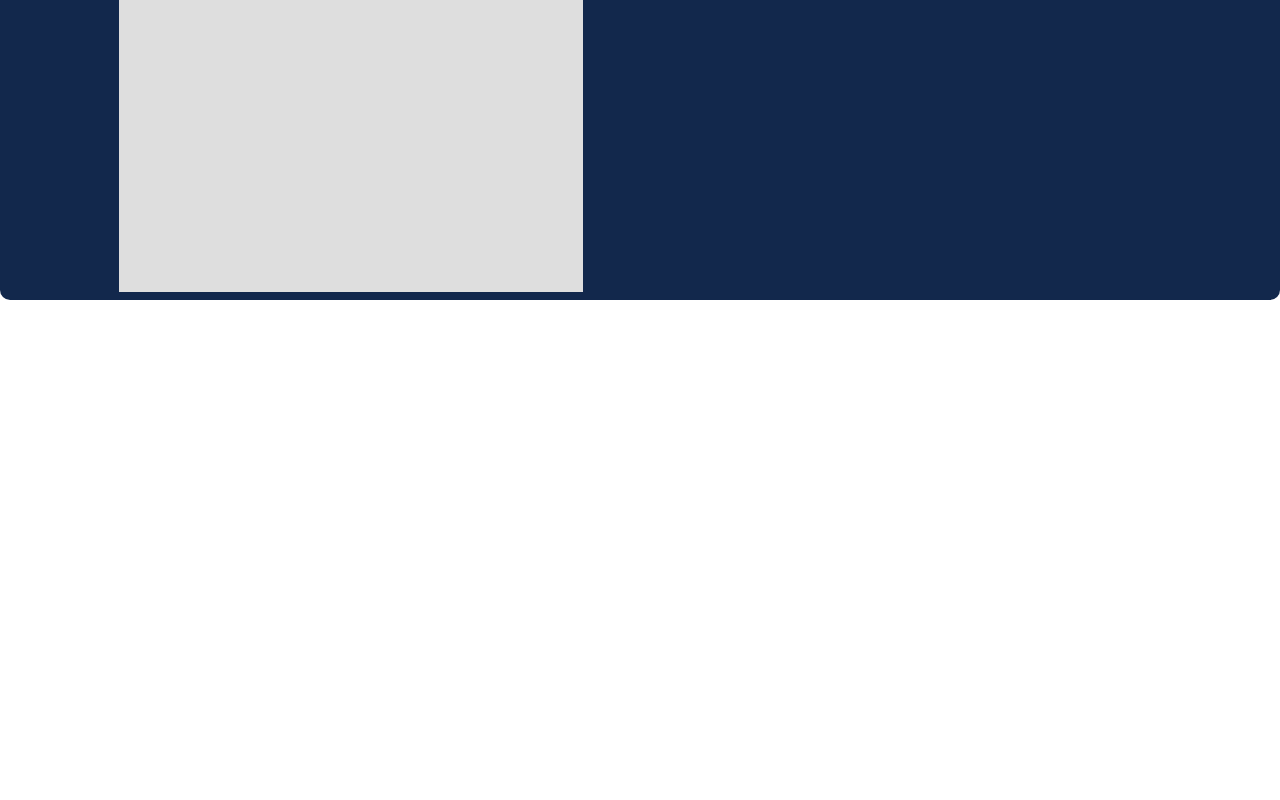
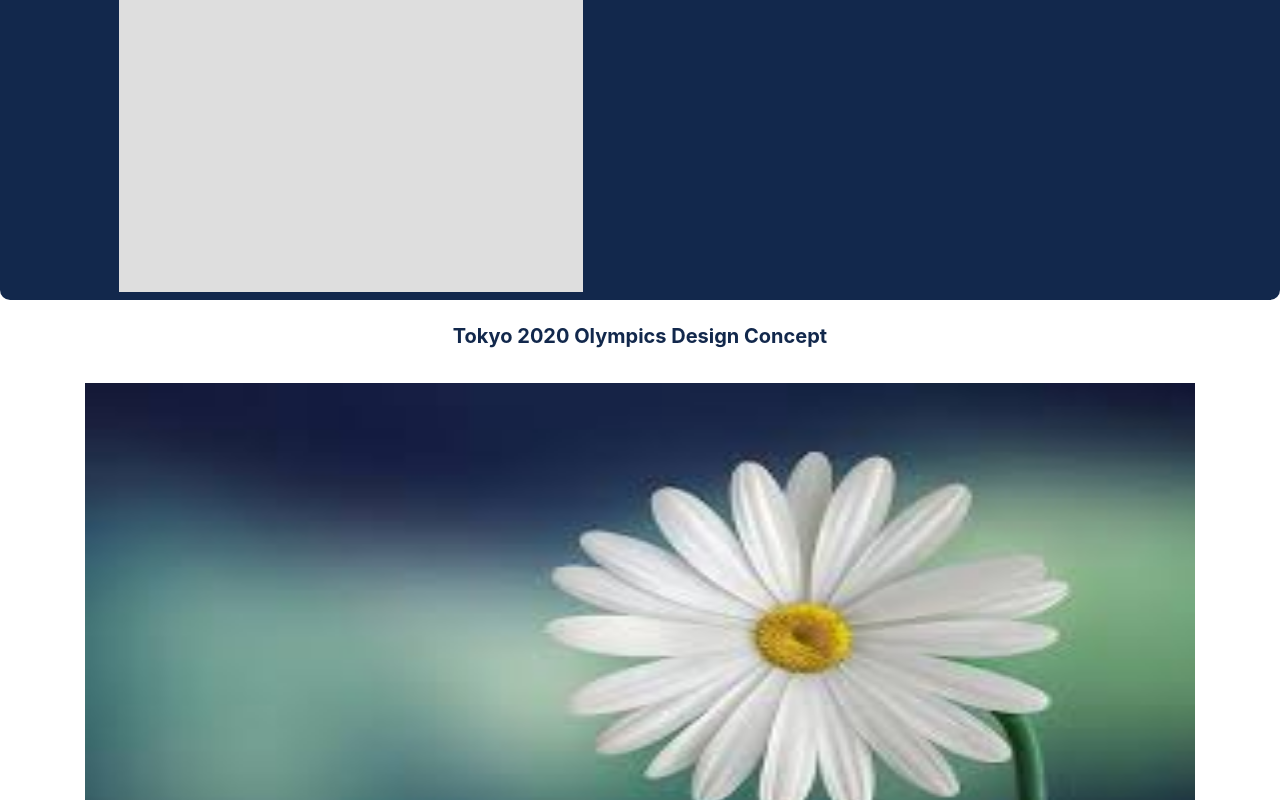
Before and after one commit to thurnye/nai-temp, a React (Create React App) app: page /branding in a window 1280 px wide. Shown: the part 444-1244 px from the top of the page. Before the commit the page ends 800 px from the top, so only its background shows below. Built offline with nearby package versions, Linux system fonts and the light colour scheme.

Commit message:
branding done

```diff
--- a/src/components/NavBar/nav.css
+++ b/src/components/NavBar/nav.css
@@ -1,7 +1,8 @@
 .navbar{
-    position: fixed;
+    /* position: fixed; */
     z-index: 20;
     width: -webkit-fill-available;
+    /* margin-top: -32px; */
 }
 nav{
     position: fixed;
--- /dev/null
+++ b/src/container/Branding/branding.css
@@ -0,0 +1,21 @@
+.branding{
+    color: #12284C;
+    text-align: center;
+}
+.branding article{
+    height: 100vh
+}
+.branding .olympics{
+    font-weight: 700;
+    margin-bottom: -21px;
+    margin-top: 3vh;
+}
+.branding .carousel{
+    margin-top: 7vh;
+}
+.branding .carousel-item{
+    margin-bottom: 8vh;
+}
+.branding .branding-update{
+    font-weight: 700;
+}
--- a/src/container/Branding/branding.jsx
+++ b/src/container/Branding/branding.jsx
@@ -1,11 +1,89 @@
 import React from 'react';
 import Nav from '../../components/NavBar/nav'
+import Carousel from 'react-bootstrap/Carousel';
+import Flower1 from '../../public/images/flower1.jpeg'
+import Flower2 from '../../public/images/flower2.jpeg'
+import Flower3 from '../../public/images/flower3.jpeg'
+import Flower4 from '../../public/images/flower4.jpeg'
+import Flower5 from '../../public/images/flower5.jpeg'
+import './branding.css'
 
 export default function branding() {
     return (
-        <div>
+        <section className="branding">
             <Nav />
-            this is branding
-        </div>
+            <article>
+                <div className="container">
+                    <h5 className="olympics">Tokyo 2020 Olympics Design Concept</h5>
+                </div>
+                <div className="container">
+                    <Carousel>
+                        <Carousel.Item interval={5000}>
+                            <img className="d-block w-100" src={Flower1} alt="First slide" style={{height: "65vh"}}/>
+                        </Carousel.Item>
+                        <Carousel.Item interval={5000}>
+                            <img className="d-block w-100" src={Flower2} alt="First slide" style={{height: "65vh"}}/>
+                        </Carousel.Item>
+                        <Carousel.Item interval={5000}>
+                            <img className="d-block w-100" src={Flower3} alt="First slide" style={{height: "65vh"}}/>
+                        </Carousel.Item>
+                        <Carousel.Item interval={5000}>
+                            <img className="d-block w-100" src={Flower4} alt="First slide" style={{height: "65vh"}}/>
+                        </Carousel.Item>
+                        <Carousel.Item interval={5000}>
+                            <img className="d-block w-100" src={Flower5} alt="First slide" style={{height: "65vh"}}/>
+                        </Carousel.Item>
+                    </Carousel>
+                </div>
+            </article>
+
+            <article>
+                <div className="container">
+                    <h5 className="olympics">Photography Studio Logo Design Breakdown</h5>
+                </div>
+                <div className="container">
+                    <Carousel>
+                        <Carousel.Item interval={4000}>
+                            <img className="d-block w-100" src={Flower4} alt="First slide" style={{height: "65vh"}}/>
+                        </Carousel.Item>
+                        <Carousel.Item interval={4000}>
+                            <img className="d-block w-100" src={Flower5} alt="First slide" style={{height: "65vh"}}/>
+                        </Carousel.Item>
+                    </Carousel>
+                </div>
+            </article>
+
+            <article>
+                <div className="container">
+                    <h5 className="branding-update">Company Logo and Branding Update</h5>
+                    <h6>(Official and Published)</h6>
+                </div>
+                <div className="container">
+                    <Carousel>
+                        <Carousel.Item interval={6000}>
+                            <img className="d-block w-100" src={Flower3} alt="First slide" style={{height: "65vh"}}/>
+                        </Carousel.Item>
+                        <Carousel.Item interval={6000}>
+                            <img className="d-block w-100" src={Flower2} alt="First slide" style={{height: "65vh"}}/>
+                        </Carousel.Item>
+                        <Carousel.Item interval={6000}>
+                            <img className="d-block w-100" src={Flower4} alt="First slide" style={{height: "65vh"}}/>
+                        </Carousel.Item>
+                        <Carousel.Item interval={6000}>
+                            <img className="d-block w-100" src={Flower5} alt="First slide" style={{height: "65vh"}}/>
+                        </Carousel.Item>
+                        <Carousel.Item interval={6000}>
+                            <img className="d-block w-100" src={Flower3} alt="First slide" style={{height: "65vh"}}/>
+                        </Carousel.Item>
+                        <Carousel.Item interval={6000}>
+                            <img className="d-block w-100" src={Flower2} alt="First slide" style={{height: "65vh"}}/>
+                        </Carousel.Item>
+                        <Carousel.Item interval={6000}>
+                            <img className="d-block w-100" src={Flower1} alt="First slide" style={{height: "65vh"}}/>
+                        </Carousel.Item>
+                    </Carousel>
+                </div>
+            </article>
+        </section>
     )
 }
--- a/src/container/Durham/durham.css
+++ b/src/container/Durham/durham.css
@@ -41,6 +41,9 @@
     color: #020202;
     text-align: initial;
 }
+.durhamCarousel1 .carousel-item {
+    margin-bottom: 50px;
+}
 .durhamCarousel1 .sometxt {
     margin-top: -10px;
     margin-bottom: -22px;
--- a/src/container/Home/home.css
+++ b/src/container/Home/home.css
@@ -1,6 +1,11 @@
- .carousel{
+ .home{
+    height: 100vh;
+    margin-top: -33px;
+ }
+
+ .home .carousel{
     /* border: 2px solid red; */
-    height: 80vh;
+    height: 98vh;
     margin-top: 30px;
 
 }
--- a/src/container/Home/home.jsx
+++ b/src/container/Home/home.jsx
@@ -8,7 +8,7 @@ export default function home(props) {
     return (
         <React.Fragment>
             <NavBar />
-            <section className="">
+            <section className="home">
 
             <Carousel className="home-carousel">
 
```
Also changed, not shown: 1 other file (tests, documents, lock files or other folders).
